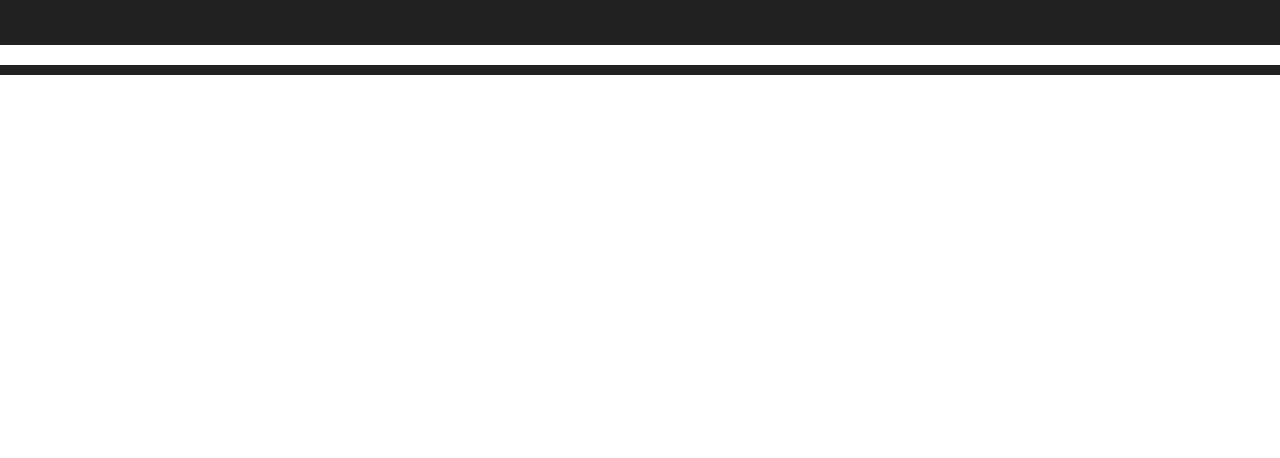
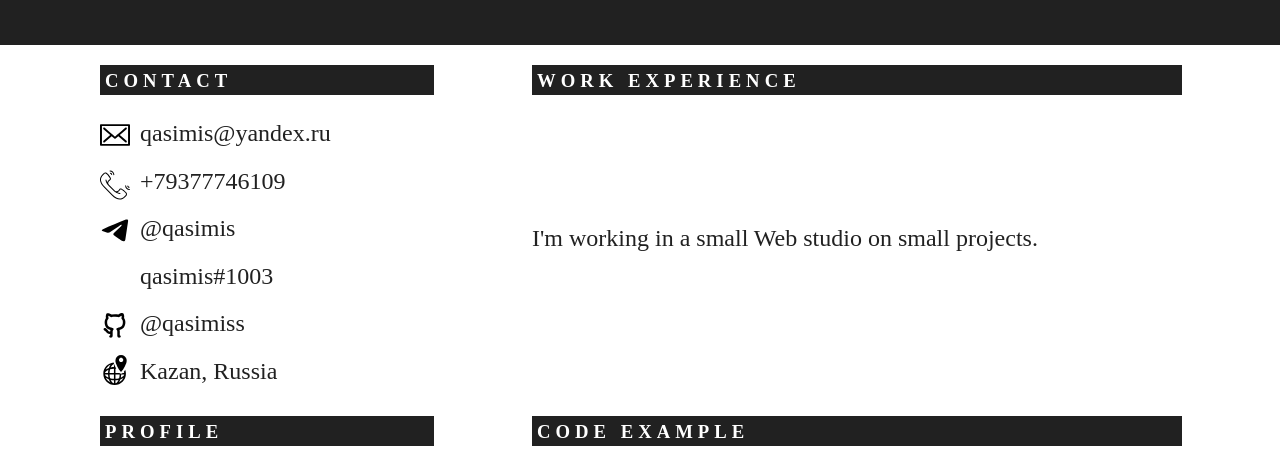
Before and after one commit to qasimiss/rsschool-cv, a plain HTML site: page index.html in a window 1280 px wide. Shown: the part 405-863 px from the top of the page. Before the commit the page ends 800 px from the top, so only its background shows below. Drawn offline with Linux system fonts and the light colour scheme.

Commit message:
feat: add main

```diff
--- a/index.html
+++ b/index.html
@@ -48,7 +48,7 @@
         </div>
     </header>
     <main>
-        <!-- <div class="container">
+        <div class="container">
             <article class="about">
                 <section class="cont" id="contact">
                     <h3 class="title">Contact</h3>
@@ -146,7 +146,7 @@
                     </ul>
                 </section>
             </article>
-        </div> -->
+        </div>
     </main>
     <footer class="footer foo">
         <!-- <div class="container">
--- a/style.css
+++ b/style.css
@@ -92,7 +92,7 @@ h2 {
     bottom:15%;
     right:0%;
 }
-/* .about {
+.about {
     display:flex;
     justify-content:space-between;
     flex-wrap: wrap;
@@ -286,7 +286,7 @@ a {
     left:0px;
     top: 0px;
 }
-.footer .container {
+/* .footer .container {
     display: flex;
     justify-content: space-between;
     align-items: center;
```
